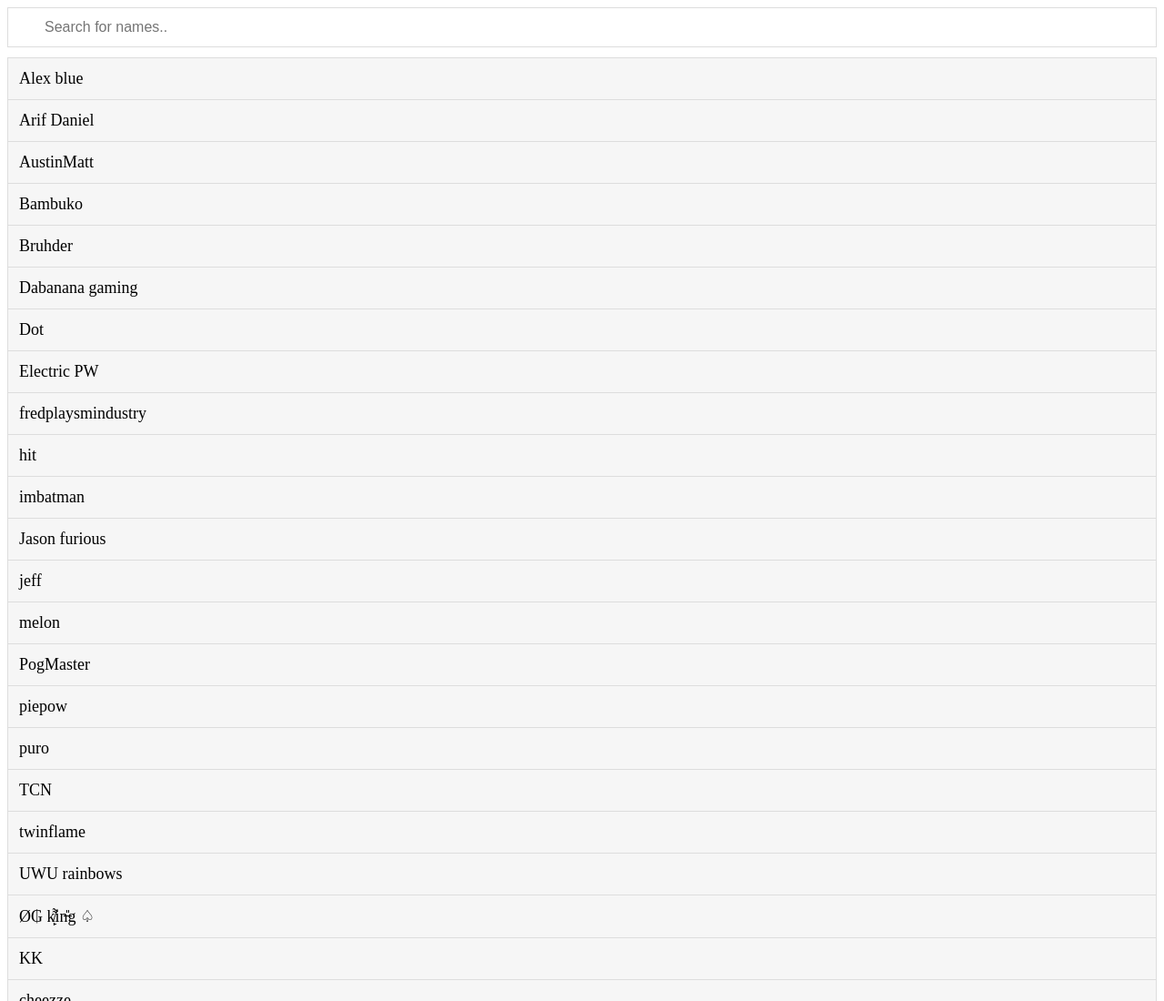
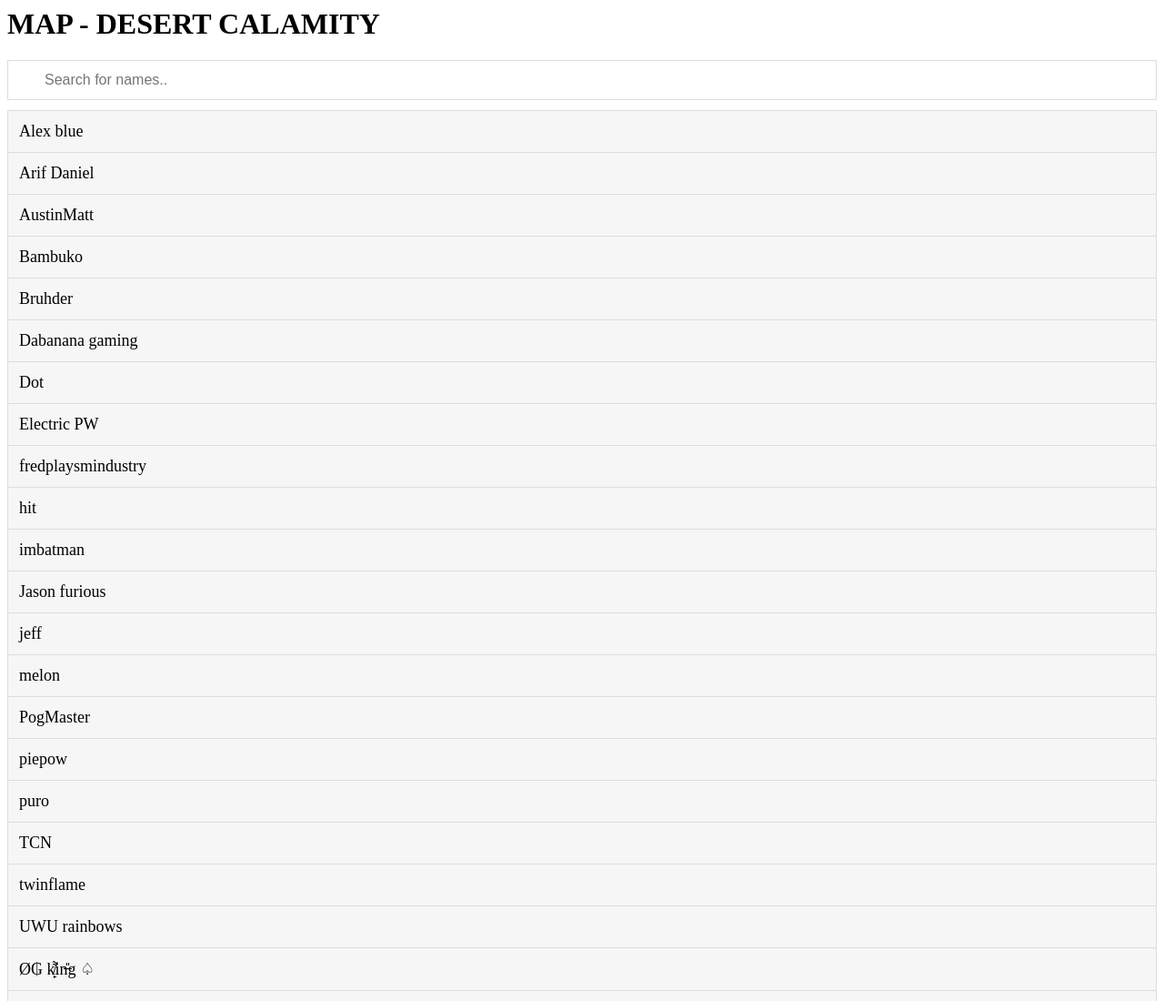
Before and after one commit to unjown/alexpvptournament, a plain HTML site: page index.html in a window 1280 px wide. Shown: the top 1100 px of the page at 91% size. Drawn offline with Linux system fonts and the light colour scheme.

Commit message:
added map

```diff
--- a/index.html
+++ b/index.html
@@ -23,6 +23,7 @@
         </script>
  <head>
 <body>
+    <h1>MAP - DESERT CALAMITY </h1>
     <input type="text" id="myInput" onkeyup="myFunction()" placeholder="Search for names.." title="Type in a name">
     <ul id="myUL">
       <li><a href="brackets/Round1-6.html">Alex blue</a></li>
```
